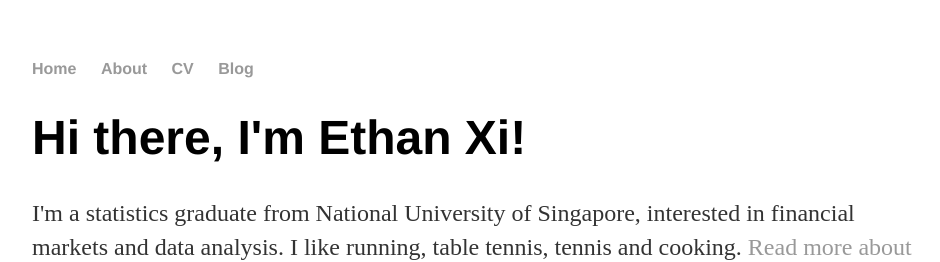
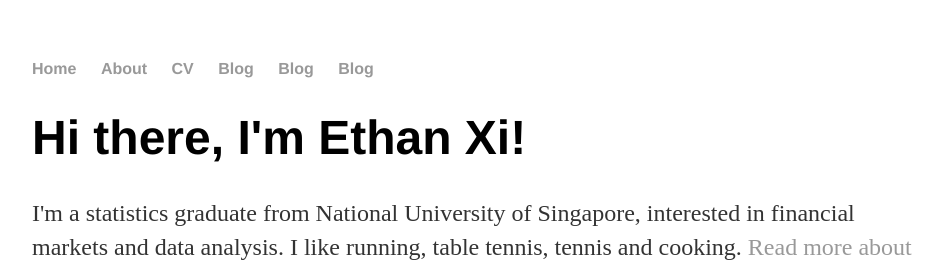
Before and after one commit to Ethan-Xi/Ethan-Xi.github.io, a Jekyll site: the page built from index.html, in a window 1280 px wide. Shown: the top 262 px of the page, without its empty margins (160-1100 px from the left). Built offline with Jekyll 4.4.1, drawn with Linux system fonts in a browser that asks for light colours.

Commit message:
Update default.html

```diff
--- a/_layouts/default.html
+++ b/_layouts/default.html
@@ -12,6 +12,8 @@
 		        	<li><a href="/about">About</a></li>
 	        		<li><a href="/cv">CV</a></li>
 	        		<li><a href="/blog">Blog</a></li>
+				<li><a href="/books">Blog</a></li>
+				<li><a href="/statistics">Blog</a></li>
 	    		</ul>
 			</nav>
 			<div class="container">
```
